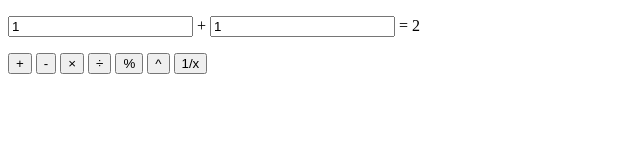
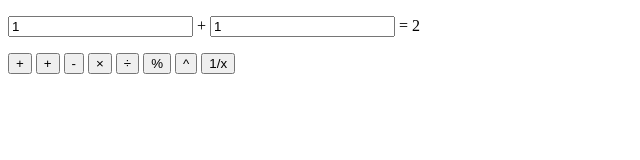
Before and after one commit to Ricoson/Calculator, a plain HTML site: page index.html in a window 1280 px wide. Shown: the full height of the page, 0-640 px from the left. Drawn offline with Linux system fonts and the light colour scheme.

Commit message:
style:ww

```diff
--- a/index.html
+++ b/index.html
@@ -25,6 +25,7 @@
 
 				<!--代码的第一次优化和改写更新：代码的结构和行为分离-->
 				<input type="button" value="+" class="btn" title="add" />
+				<input type="button" value="+" class="btn" title="adsfsd" />
 				<input type="button" value="-" class="btn" title="subtract" />
 				<input type="button" value="×" class="btn" title="multiply" />
 				<input type="button" value="÷" class="btn" title="divide" />
```
